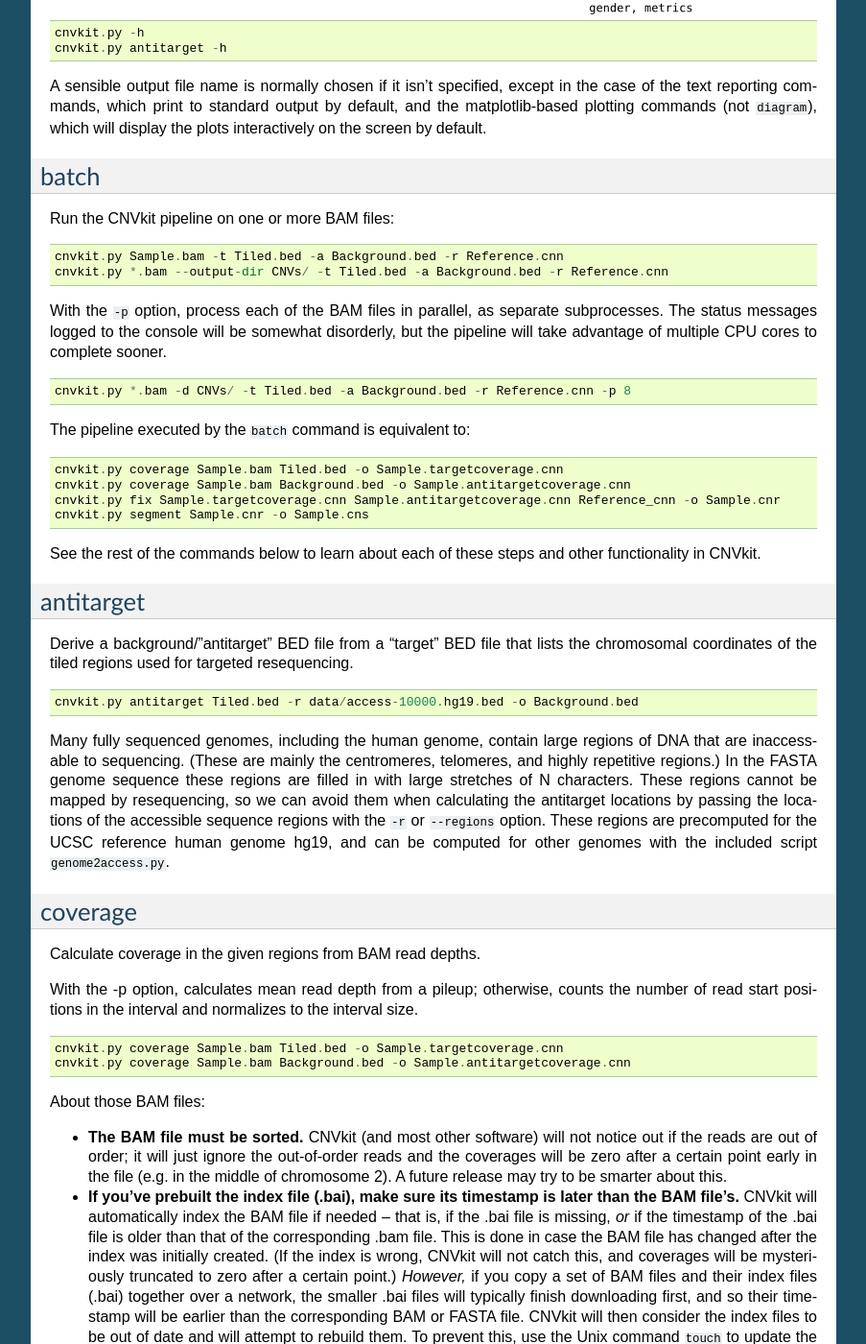
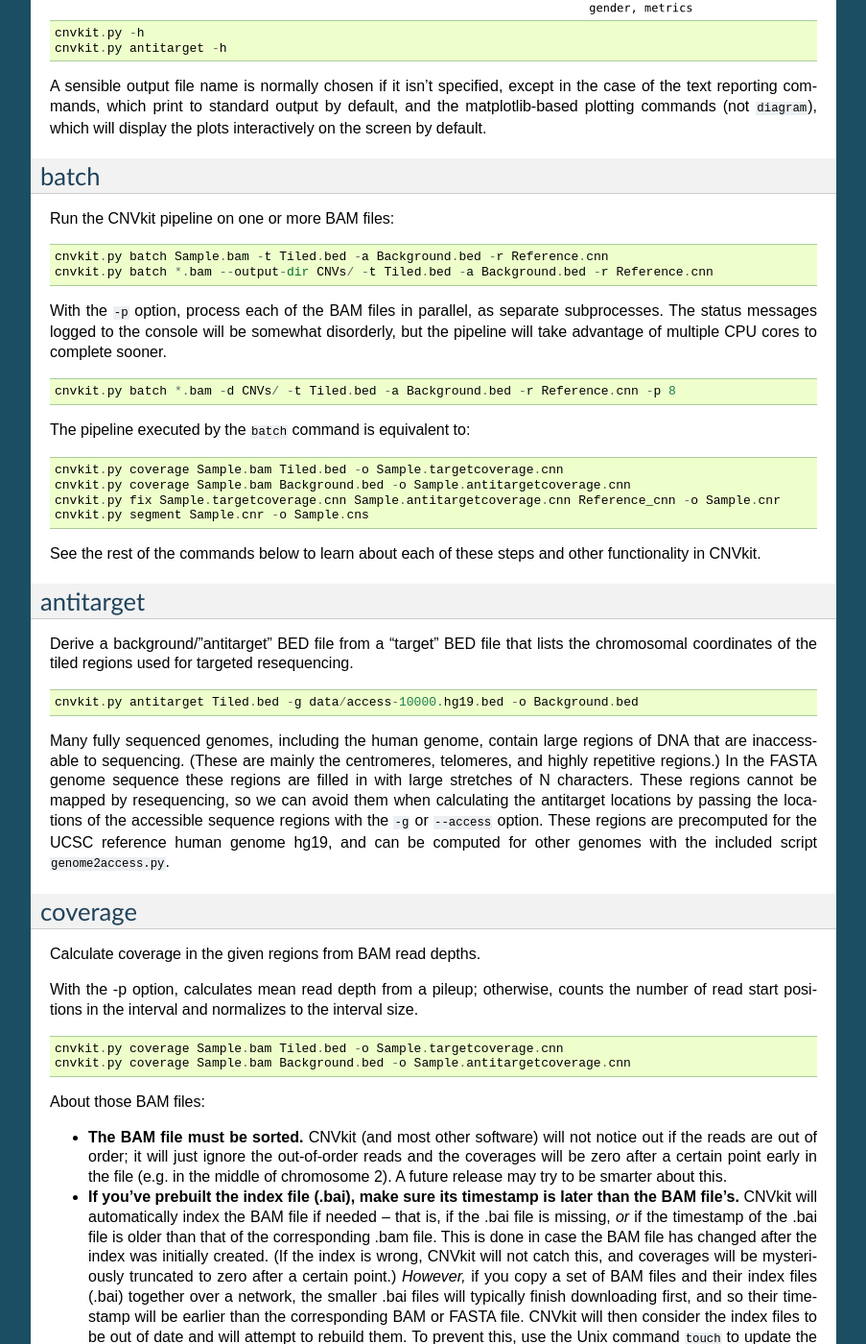
Before and after one commit to etal/cnvkit, a Sphinx documentation site: the page built from doc/pipeline.rst, in a window 1280 px wide and 1400 px high, scrolled down 868 px. Shown: the whole window at 96% size, without its empty margins (198-1101 px from the left). Built offline with Sphinx 7.4.7, drawn with Linux system fonts in a browser that asks for light colours.

Commit message:
doc: updated and fixed command-line examples (thanks Melissa!)

```diff
--- a/doc/pipeline.rst
+++ b/doc/pipeline.rst
@@ -23,8 +23,8 @@ batch
 
 Run the CNVkit pipeline on one or more BAM files::
 
-    cnvkit.py Sample.bam -t Tiled.bed -a Background.bed -r Reference.cnn
-    cnvkit.py *.bam --output-dir CNVs/ -t Tiled.bed -a Background.bed -r Reference.cnn
+    cnvkit.py batch Sample.bam -t Tiled.bed -a Background.bed -r Reference.cnn
+    cnvkit.py batch *.bam --output-dir CNVs/ -t Tiled.bed -a Background.bed -r Reference.cnn
 
 With the ``-p`` option, process each of the BAM files in parallel, as separate
 subprocesses. The status messages logged to the console will be somewhat
@@ -33,7 +33,7 @@ complete sooner.
 
 ::
 
-    cnvkit.py *.bam -d CNVs/ -t Tiled.bed -a Background.bed -r Reference.cnn -p 8
+    cnvkit.py batch *.bam -d CNVs/ -t Tiled.bed -a Background.bed -r Reference.cnn -p 8
 
 The pipeline executed by the ``batch`` command is equivalent to::
 
@@ -54,7 +54,7 @@ the chromosomal coordinates of the tiled regions used for targeted resequencing.
 
 ::
 
-    cnvkit.py antitarget Tiled.bed -r data/access-10000.hg19.bed -o Background.bed
+    cnvkit.py antitarget Tiled.bed -g data/access-10000.hg19.bed -o Background.bed
 
 Many fully sequenced genomes, including the human genome, contain large regions
 of DNA that are inaccessable to sequencing. (These are mainly the centromeres,
@@ -62,7 +62,7 @@ telomeres, and highly repetitive regions.) In the FASTA genome sequence these
 regions are filled in with large stretches of N characters. These regions cannot
 be mapped by resequencing, so we can avoid them when calculating the antitarget
 locations by passing the locations of the accessible sequence regions with the
-``-r`` or ``--regions`` option. These regions are precomputed for the UCSC
+``-g`` or ``--access`` option. These regions are precomputed for the UCSC
 reference human genome hg19, and can be computed for other genomes with the
 included script ``genome2access.py``.
 
```
